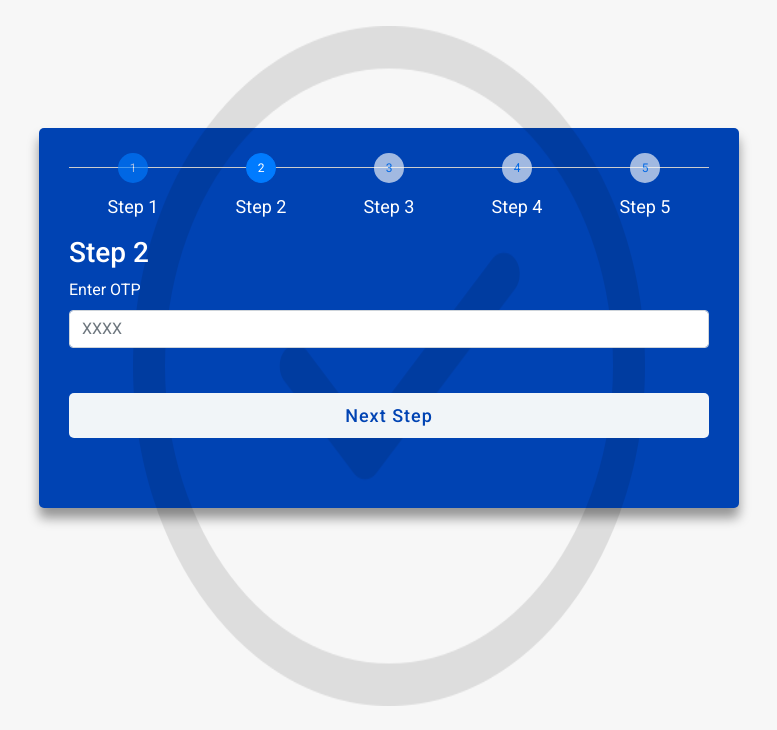
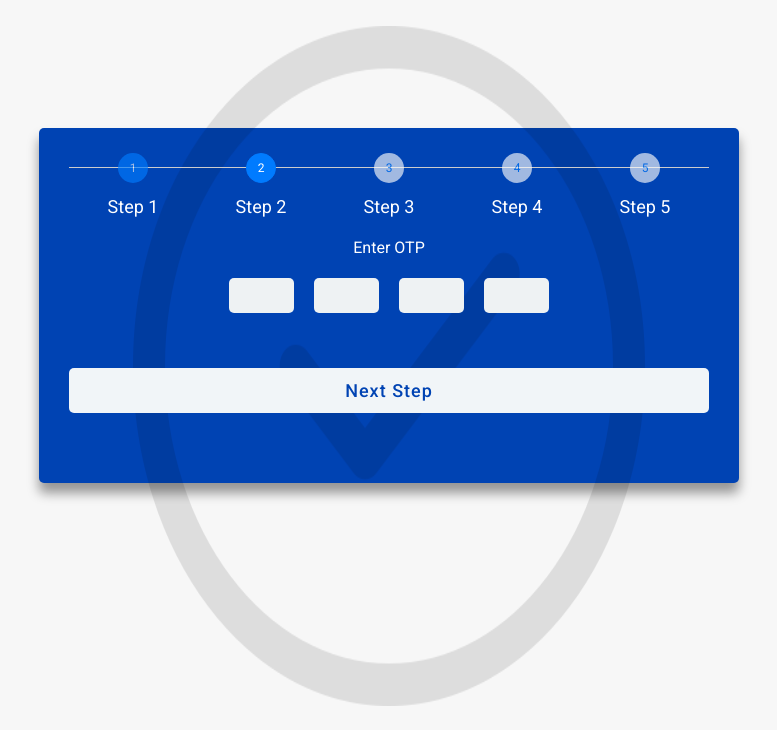
Before and after one commit to Chiraayupm/ekyc, a Django app: page /verifyotp/ in a window 1280 px wide. Shown: the part 70-800 px from the top of the page, without its empty margins (251-1028 px from the left). Run offline with Django 3.2, Linux system fonts and the light colour scheme; some libraries are stand-ins or nearby versions.

Commit message:
restyled OTP form

```diff
--- a/ekyc/templates/otp.html
+++ b/ekyc/templates/otp.html
@@ -5,9 +5,38 @@
 
 <link rel="stylesheet" href="{% static 'css/profile.css' %}">
 <link rel="stylesheet" href="{% static 'css/index.css' %}">
+
+<style>
+    .userInput{
+	display: flex;
+	justify-content: center;
+}
+
+input{
+	margin: 10px;
+	height: 35px;
+	width: 65px;
+	border: none;
+	border-radius: 5px;
+	text-align: center;
+	font-family: arimo;
+	font-size: 1.2rem;
+	background: #eef2f3;
+
+}
+
+h1{
+	text-align: center;
+	font-family: arimo;
+	color: honeydew;
+}
+
+
+</style>
 {% endblock pgcss %}
 
 {% block content %}
+
 <form method="POST" role="form">
 {% csrf_token %}
 
@@ -46,19 +75,39 @@
     <div class="row setup-content" id="step-2">
         <!-- <div class="col-xs-12"> -->
             <div class="col-md-12">
-                <h3> Step 2</h3>
-                <div class="form-group">
+                <!-- <h3> Step 2</h3> -->
+                <div class="form-group text-center text-bold">
                     <label class="control-label">Enter OTP</label>
+                    <!--
                     <input maxlength="4" minlength="4" type="tel" class="form-control" placeholder="XXXX" name="otp" required/>
+                     -->
+
+                    <div class="userInput">
+                        <input type="text" id='ist' name="ist" maxlength="1" onkeyup="clickEvent(this,'sec')">
+                        <input type="text" id="sec" name="sec" maxlength="1" onkeyup="clickEvent(this,'third')">
+                        <input type="text" id="third" name="third" maxlength="1" onkeyup="clickEvent(this,'fourth')">
+                        <input type="text" id="fourth" name="fourth" maxlength="1">
+            		</div>
                 </div>
 
                 <div class="button">
-                    <button type="submit" id="submit" > Next Step </button>
+                    <button type="submit" id="submit"> Next Step </button>
                 </div>
 
 
             </div>
         <!-- </div> -->
     </div>
+
+    <script>
+
+        function clickEvent(first,last){
+			if(first.value.length){
+				document.getElementById(last).focus();
+			}
+		}
+
+
+    </script>
 </form>
 {% endblock content %}
```
Also changed, not shown: ekyc/templates/phone.html (+2 -5 lines).
